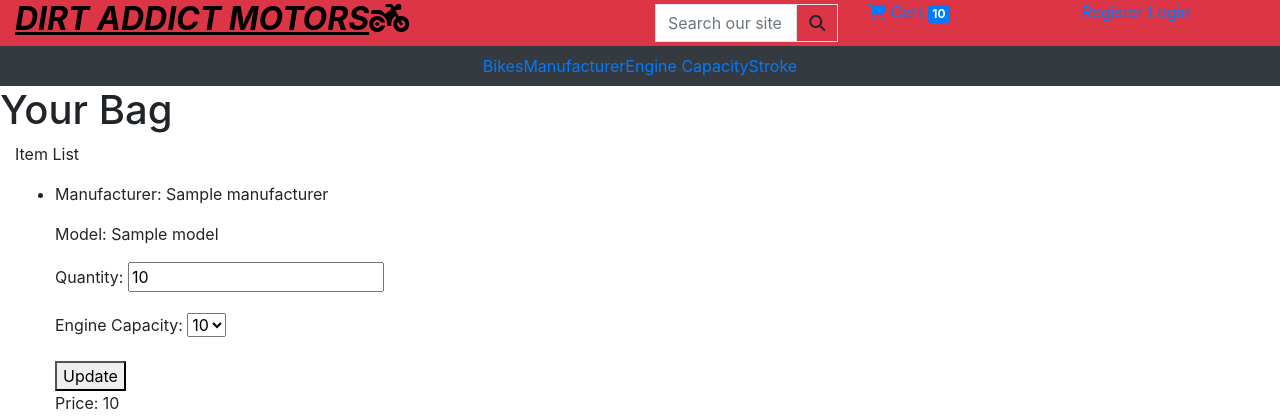
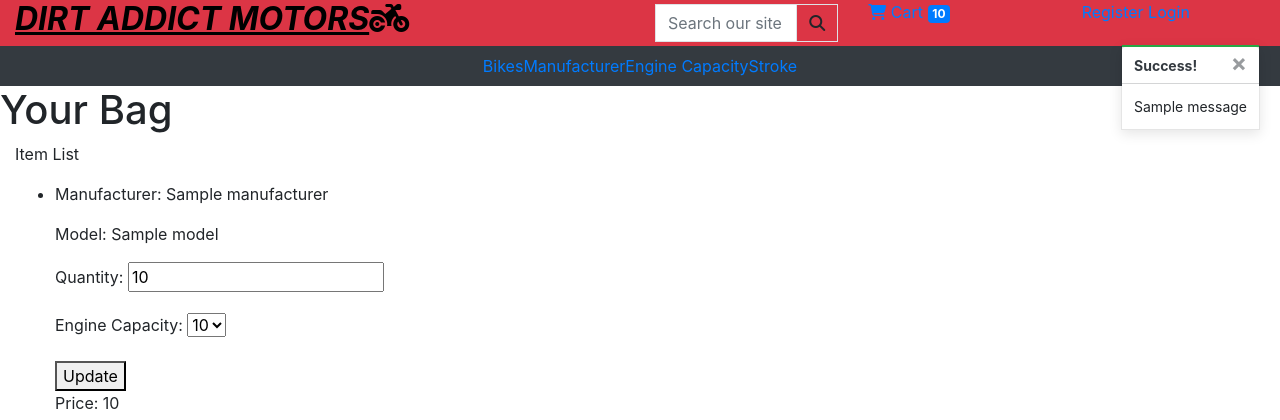
Before and after one commit to IzzyLeech/dirtaddictmotors, a Django app: template bag/templates/bag/bag.html in a window 1280 px wide. Shown: the top 420 px of the page. Run offline with Django 3.2, Linux system fonts and the light colour scheme; the template is opened without the code that fills it: most values are stand-ins (such as "Sample title", 1, 10 or a date in 2020); one stand-in notice (Sample message) is shown; some libraries are stand-ins or nearby versions.

Commit message:
Added toasts for django messages to show in base.html, added message for add bike to bag and for quanity of same bike

```diff
--- a/bag/views.py
+++ b/bag/views.py
@@ -2,6 +2,7 @@ from django.shortcuts import render, redirect, get_object_or_404, reverse
 import json
 from decimal import Decimal
 from django.core.serializers.json import DjangoJSONEncoder
+from django.contrib import messages
 
 from products.models import Bikes
 
@@ -26,11 +27,12 @@ def add_to_bag(request, item_id):
     if item_id in bag:
         # Increment the quantity by 1
         bag[item_id]['quantity'] += 1
+        quantity = bag[item_id]['quantity']
+        messages.success(request, f'Increased quantity of {bike} to {quantity}')
     else:
         # Convert Decimal fields to float
         price = float(bike.price)
         engine_capacity = str(bike.engine_capacity)  # Convert engine_capacity to a string
-
         # Add the product to the bag with an initial quantity of 1
         bag[item_id] = {
             'quantity': 1,
@@ -42,6 +44,7 @@ def add_to_bag(request, item_id):
                 'engine_capacity': engine_capacity,
             }
         }
+        messages.success(request, f'Added {bike} to your bag')
 
     request.session['selected_model'] = bike.model
 
--- a/dirt_addict_motors/settings.py
+++ b/dirt_addict_motors/settings.py
@@ -87,6 +87,8 @@ TEMPLATES = [
         },
     },
 ]
+
+MESSAGE_STORAGE = 'django.contrib.messages.storage.session.SessionStorage'
 
 AUTHENTICATION_BACKENDS = [
     # Needed to login by username in Django admin, regardless of `allauth`
--- a/static/css/base.css
+++ b/static/css/base.css
@@ -7,6 +7,23 @@
     font-style: italic;
 }
 
+
+/* Message container */
+.message-container {
+    position: fixed;
+    top: 45px;
+    right: 20px;
+    z-index: 9999999999;
+}
+
+.custom-toast {
+    overflow: visible;
+}
+
+.toast-capper {
+    height: 2px;
+}
+
 /* Footer */
 
 .footer {
--- a/templates/base.html
+++ b/templates/base.html
@@ -88,10 +88,33 @@
                     aria-controls="cate-nav" aria-expanded="false" aria-label="Toggle navigation">
                     <span class="navbar-toggler-icon"></span>
                 </button>
+                {% if messages %}
+        <div class="message-container">
+            {% for message in messages %}
+                {% with message.level as level %}
+                    {% if level == 40 %}
+                        {% include 'includes/toasts/toast_error.html' %}
+                    {% elif level == 30 %}
+                        {% include 'includes/toasts/toast_warning.html' %}
+                    {% elif level == 25 %}
+                        {% include 'includes/toasts/toast_success.html' %}
+                    {% else %}
+                        {% include 'includes/toasts/toast_info.html' %}
+                    {% endif %}
+                {% endwith %}
+            {% endfor %}
+        </div>
+    {% endif %}
+
                 {% include 'includes/category-nav.html' %}
             </nav>
         </div>
+
+
+
     </header>
+
+
 
     {% block content %}
     {% endblock %}
@@ -143,6 +166,9 @@
     </footer>
 
     {% block postloadjs %}
+    <script type="text/javascript">
+        $('.toast').toast('show');
+    </script>
     {% endblock %}
 
 </body>
--- /dev/null
+++ b/templates/includes/toasts/toast_success.html
@@ -0,0 +1,13 @@
+<div class="toast custom-toast rounded-0 border-top-0" data-autohide="false">
+    <div class="arrow-up arrow-success"></div>
+    <div class="w-100 toast-capper bg-success"></div>
+    <div class="toast-header bg-white text-dark">
+        <strong class="mr-auto">Success!</strong>
+        <button type="button" class="ml-2 mb-1 close text-dark" data-dismiss="toast" aria-label="Close">
+            <span aria-hidden="true">&times;</span>
+        </button>
+    </div>
+    <div class="toast-body bg-white">
+        {{ message }}
+    </div>
+</div>
```
Also changed, not shown: templates/includes/toasts/toast_error.html (added, +13 -0 lines), templates/includes/toasts/toast_info.html (added, +13 -0 lines), templates/includes/toasts/toast_warning.html (added, +13 -0 lines).
